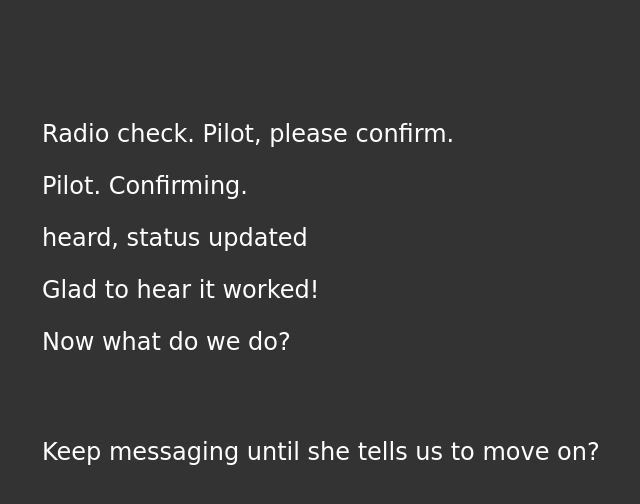
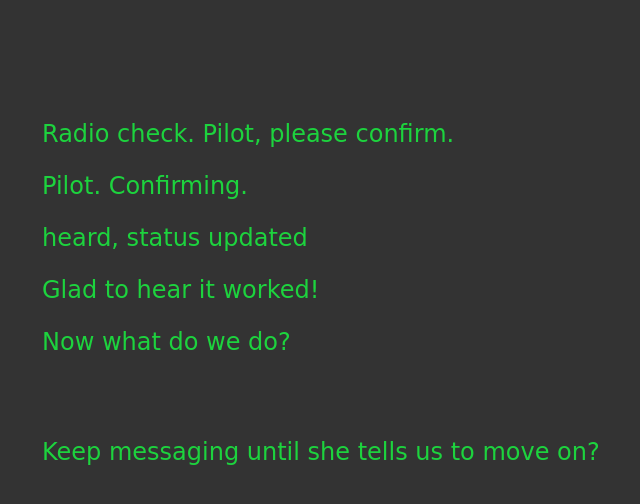
Before and after one commit to RobinM88/communication-log-CoPilot, a plain HTML site: page index.html in a window 1280 px wide. Shown: the whole page, without its empty margins (278-918 px from the left). Drawn offline with Linux system fonts and the light colour scheme.

Commit message:
testing changes for conflict

```diff
--- a/style.css
+++ b/style.css
@@ -1,5 +1,5 @@
 body {
-    color: white;
+    color: rgb(29, 211, 62);
     background-color: black;
     font-family: 'Sacramento', cursive;
     font-size: 32px;
```
